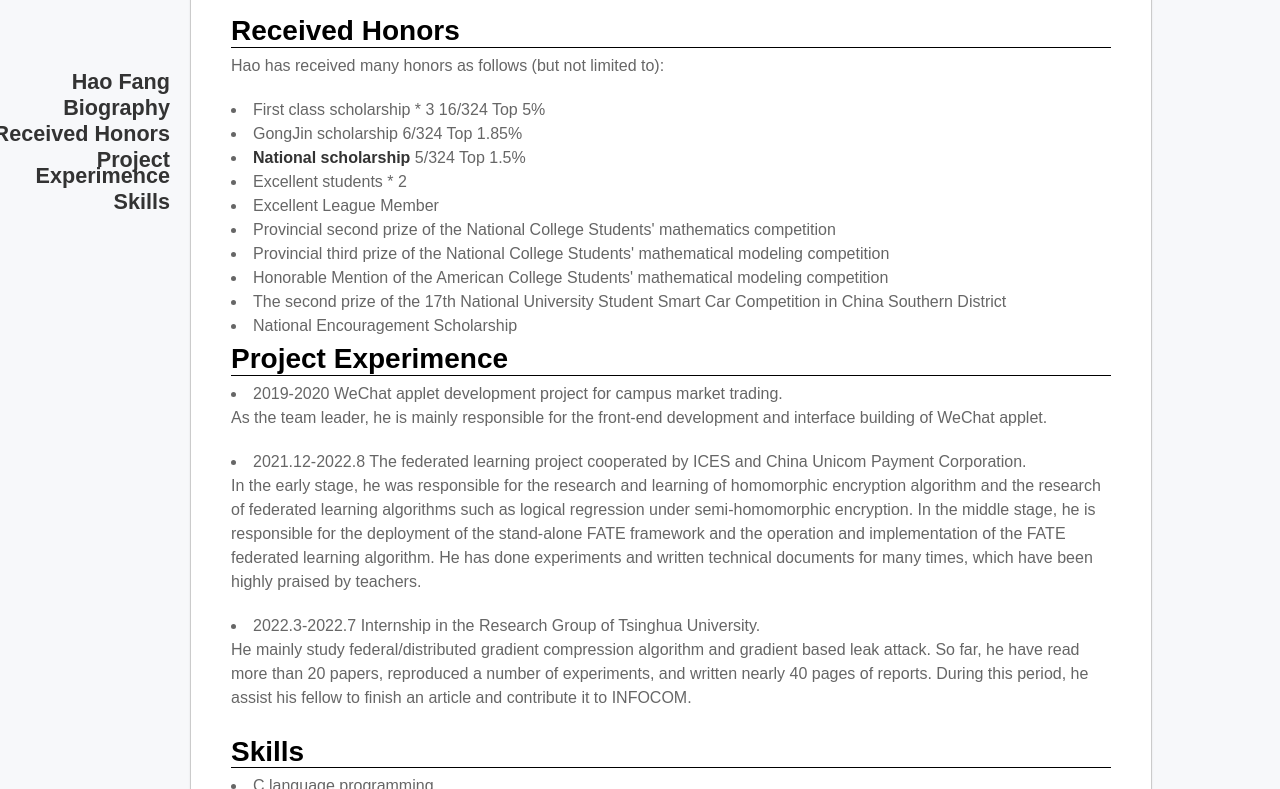
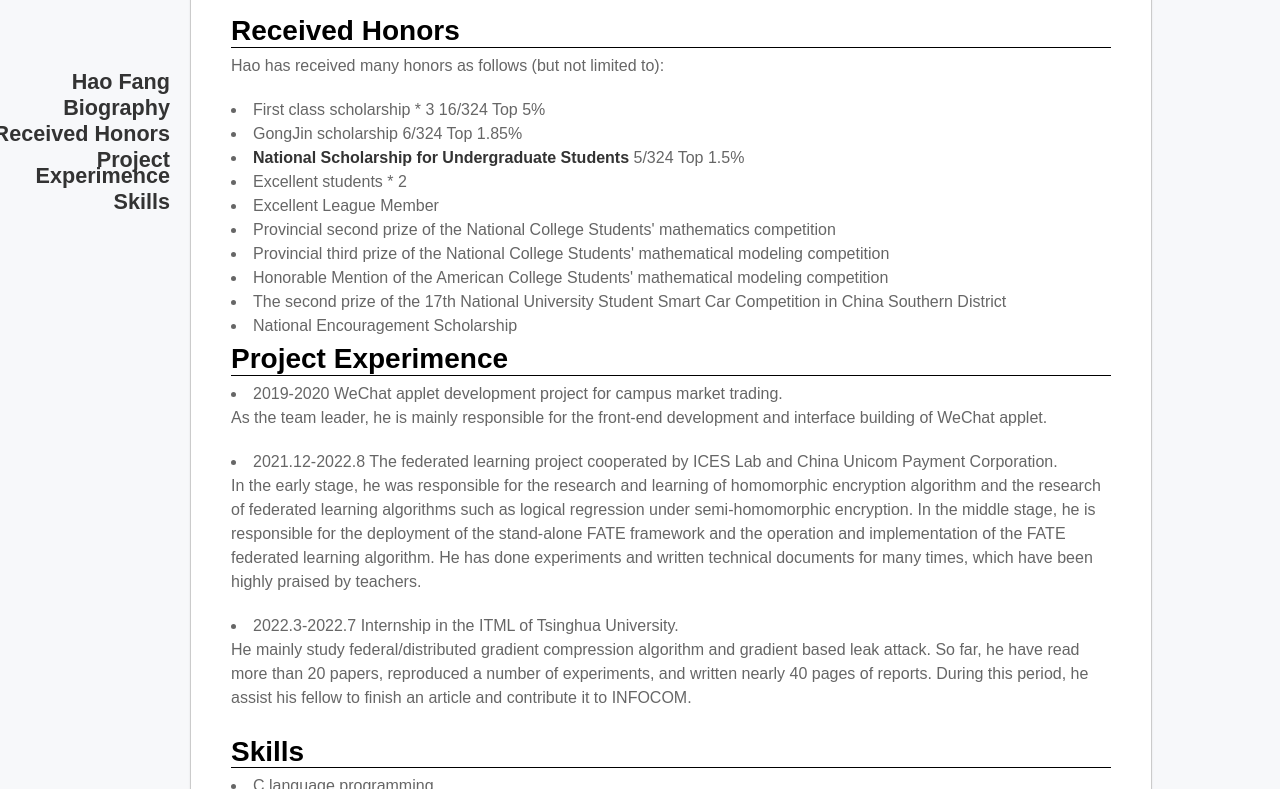
Before and after one commit to ffhibnese/ffhibnese.github.io, a Jekyll site: the page built from index.md, in a window 1280 px wide and 900 px high, scrolled down 518 px, cut to the strip 111-900 px from the top of the window. Built offline with Jekyll 4.4.1, drawn with Linux system fonts in a browser that asks for light colours; nearby versions of some CDN libraries; our own code applies the rules of GitHub Pages for plain Markdown files.

Commit message:
Update index.md

```diff
--- a/index.md
+++ b/index.md
@@ -35,7 +35,7 @@
       <p>Hao has received many honors as follows (but not limited to):</p>
 <li>First class scholarship * 3 16/324 Top 5% </li>
 <li>GongJin scholarship 6/324 Top 1.85%</li>
-<li><b>National scholarship</b> 5/324 Top 1.5%</li>
+<li><b>National Scholarship for Undergraduate Students</b> 5/324 Top 1.5%</li>
 <li>Excellent students * 2</li>
 <li>Excellent League Member</li>
 <li>Provincial second prize of the National College Students' mathematics competition</li>
@@ -54,9 +54,9 @@
       <h2>Project Experimence</h2>
       <li>2019-2020  WeChat applet development project for campus market trading.</li>
       <p>As the team leader, he is mainly responsible for the front-end development and interface building of WeChat applet.</p>
-      <li>2021.12-2022.8  The federated learning project cooperated by ICES and China Unicom Payment Corporation.</li>
+      <li>2021.12-2022.8  The federated learning project cooperated by ICES Lab and China Unicom Payment Corporation.</li>
       <p>In the early stage, he was responsible for the research and learning of homomorphic encryption algorithm and the research of federated learning algorithms such as logical regression under semi-homomorphic encryption. In the middle stage, he is responsible for the deployment of the stand-alone FATE framework and the operation and implementation of the FATE federated learning algorithm. He has done experiments and written technical documents for many times, which have been highly praised by teachers.</p>
-      <li>2022.3-2022.7   Internship in the Research Group of Tsinghua University. </li>
+      <li>2022.3-2022.7   Internship in the ITML of Tsinghua University. </li>
       <p>He mainly study federal/distributed gradient compression algorithm and gradient based leak attack. So far, he have read more than 20 papers, reproduced a number of experiments, and written nearly 40 pages of reports. During this period, he assist his fellow to finish an article and contribute it to INFOCOM.</p>
     </td>
   </tr>
```
